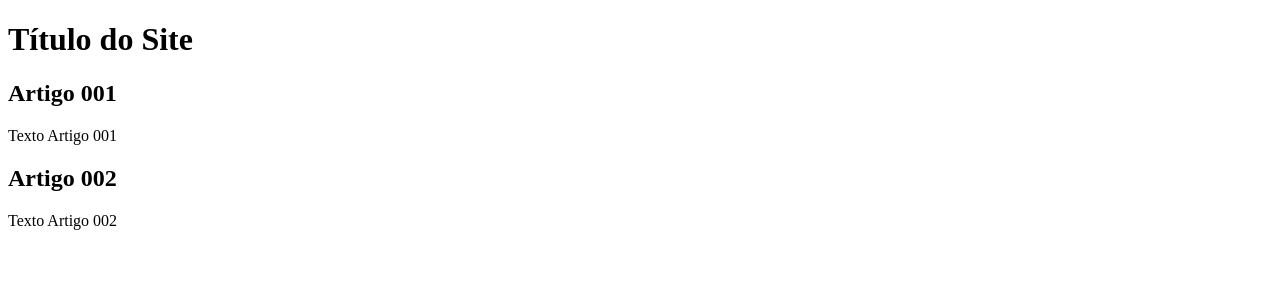
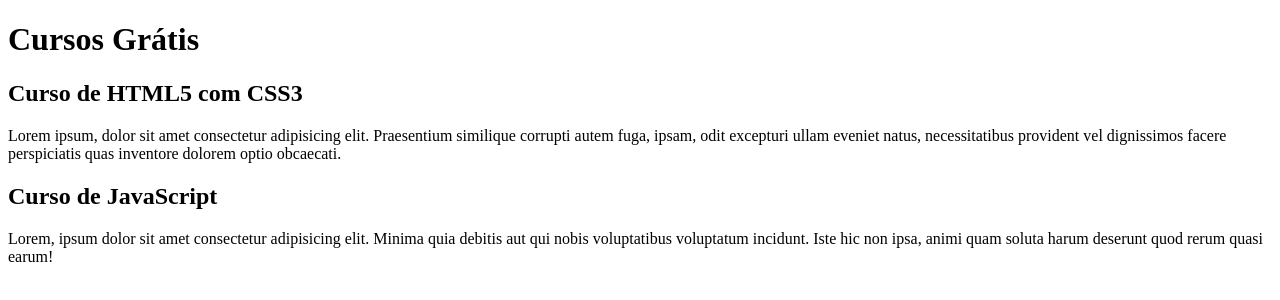
Before and after one commit to CleversonBatista/Projeto-Site, a plain HTML site: page Index.html in a window 1280 px wide. Drawn offline with Linux system fonts and the light colour scheme.

Commit message:
comecei a escrever o conteúdo

```diff
--- a/Index.html
+++ b/Index.html
@@ -8,15 +8,15 @@
 <body>
     <main>
         <header>
-            <h1>Título do Site</h1>
+            <h1>Cursos Grátis</h1>
         </header>
         <article>
-            <h2>Artigo 001</h2>
-            <p>Texto Artigo 001</p>
+            <h2>Curso de HTML5 com CSS3</h2>
+            <p>Lorem ipsum, dolor sit amet consectetur adipisicing elit. Praesentium similique corrupti autem fuga, ipsam, odit excepturi ullam eveniet natus, necessitatibus provident vel dignissimos facere perspiciatis quas inventore dolorem optio obcaecati.</p>
         </article>
         <article>
-            <h2>Artigo 002</h2>
-            <p>Texto Artigo 002</p>
+            <h2>Curso de JavaScript</h2>
+            <p>Lorem, ipsum dolor sit amet consectetur adipisicing elit. Minima quia debitis aut qui nobis voluptatibus voluptatum incidunt. Iste hic non ipsa, animi quam soluta harum deserunt quod rerum quasi earum!</p>
         </article>
     </main>
 </body>
```
